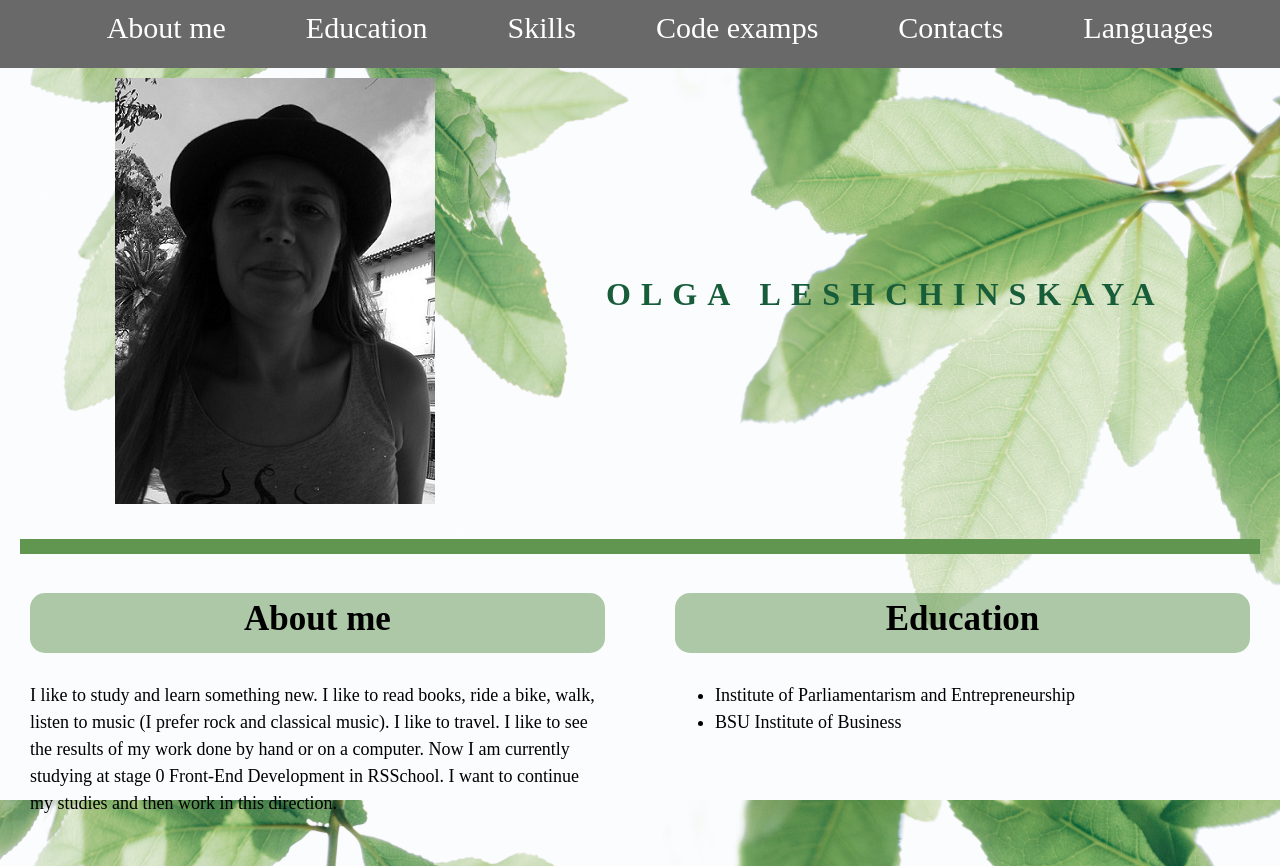
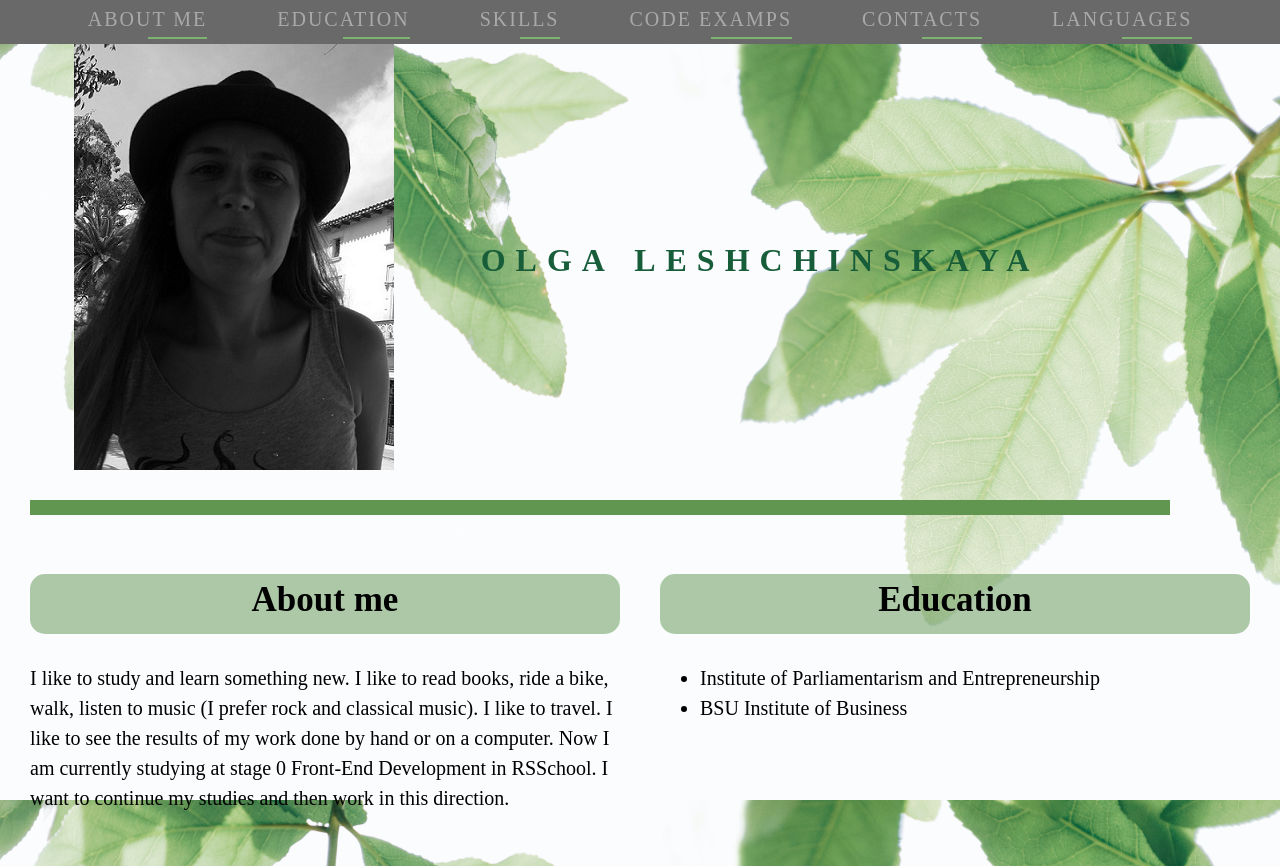
Before and after one commit to OlgaLeshchinskaya/rsschool-cv, a plain HTML site: page index.html in a window 1280 px wide. Shown: the top 866 px of the page. Drawn offline with Linux system fonts and the light colour scheme; a web font is replaced by a local one.

Commit message:
fix: change css files

```diff
--- a/style.css
+++ b/style.css
@@ -5,24 +5,23 @@
     font-weight: 300;
 }
 
-* {
+html {
     box-sizing: border-box;
    }
 
-html {
-	scroll-behavior: smooth;
+ *,
+ *::before,
+ *::after{
+     box-sizing:inherit;
  }
 
-body{
+body {
     display: flex;
     flex-direction: column;
     justify-content: space-between;
-    margin: 0;
+    margin: 0 auto;
     padding: 0;
-    min-height: 100vh;
-    min-width: 320px;
-    font-size: 18px;
-    font-weight: 400;
+    font-size: 20px;
     line-height: 1.5;
     background: url("assets/imagee.jpg");
     background-repeat: no-repeat;
@@ -32,10 +31,7 @@ body{
 
 header{
     background-color: #696969;
-}
 
-main{
-	margin: 0 auto;
 }
 
 footer{
@@ -47,32 +43,94 @@ footer{
 }
 
 .container {
-	max-width: 1440px;
-    margin: 0 auto;
-	min-height: 50px;
+    width: 100%; /*ширина*/
+    max-width: 1300px;/*макс ширина*/
+    padding: 20px;/*внутренние отступы*/
+    margin: 0 auto;/*горизонтальное центрирование*/
 }
 
 .nav-list {
-  display: flex;
-  justify-content: center;
-  align-items: center;
+   margin: 2px 0 5px;
+   padding: 2px 0 5px;
+   text-align: center;
    list-style: none;
 }
 
-.nav-link{
-	position: relative;
-	padding: 0 40px;
-	text-decoration: none;
-	font-size: 30px;
-    line-height: 20px;
-    color: #FFFFFF;
-	text-align: center;
-	transition: .3s;
+.nav-list li{
+    display: inline-block;
 }
 
-.nav a:hover {
+.nav-list li:after {
+   content: " ";
+   color: #7eb270;
+   display: inline-block;
+}
+
+.nav-list li:last-child:after {
+    content: none;
+}
+
+.nav-list a {
+    text-decoration: none;
+    letter-spacing: 2px;
+    position: relative;
+    margin: 0 30px 0 30px;
+    font-size: 20px;
+    text-transform: uppercase;
+    display: inline-block;
+    transition: color .3s;
+}
+
+.nav-list a:hover {
     background: #ddd;
     color: #A9A9A9;
+}
+
+.nav-list a,
+.nav-list a:visited {
+    color: #fbfcfe;
+}
+
+.nav-list a.nav-link {
+    color: #A9A9A9;
+}
+
+.nav-list a:before,
+.nav-list a:after {
+    content: "";
+    position: absolute;
+    height: 2px;
+    top: auto;
+    right: 10%;
+    bottom: -5px;
+    left: 50%;
+    background: #7eb270;
+    transition: .5s;
+ }
+
+.nav-list a:hover:before,
+.nav-link:before {
+    left: 0;
+}
+.nav-list a:hover:after,
+.nav-list
+.nav-link:after {
+    right: 0;
+}
+@media (max-width: 550px) {
+.nav-list {
+    padding-top: 0;
+}
+.nav-list li {
+    display: block;
+}
+.nav-list li:after {
+    content: none;
+}
+.nav-list a {
+   padding: 20px 0 20px;
+   margin: 0 30px;
+}
 }
 
 main {
@@ -85,10 +143,30 @@ main {
     justify-content: space-between;
 }
 
-.section {
-  width: calc(50% - 25px);
-  padding: 10px;
-  padding-bottom: 35px;
+.container:after {
+    content: ""; /*очистка потока для .container*/
+    display: table;
+    clear: both;
+}
+
+.section{
+    max-width: 1140px;
+    margin-right: 10px;
+    margin-left: 10px;
+    width: calc(50% - 30px);
+    float: left;
+    padding-bottom: 30px;
+    margin-bottom: 30px; /* отделить ряды друг от друга*/
+}
+
+.section:last-child {
+    margin-right: 0;
+}
+
+.section:after {
+    content: "";
+    display: table;
+    clear: both;
 }
 
 @media (max-width: 768px) {
@@ -97,7 +175,7 @@ main {
    }
 }
 
-@media (max-width: 1440px){
+@media (max-width: 1440px) {
  .container {
     padding: 0 20px;
    }
@@ -105,14 +183,6 @@ main {
 
  .link:hover {
    color: #5d7260;
-}
-
-.section-title {
-    margin-bottom: 20px;
-    font-size: 20px;
-    font-weight: 400;
-    text-transform: uppercase;
-    letter-spacing: 5px;
  }
 
 .section-profile {
@@ -131,12 +201,12 @@ main {
     text-transform: uppercase;
 }
 
-.frame{
-    height: 60px;
-    font-size: 35px;
-    text-align: center;
-    background-color: rgba(97, 150, 80, 0.5); /* Цвет фона */
-    border-radius: 15px; /* Радиус скругления */
+.section-title {
+    margin-bottom: 20px;
+    font-size: 25px;
+    font-weight: bold;
+    text-transform: uppercase;
+    letter-spacing: 5px;
 }
 
 .main-title {
@@ -145,7 +215,6 @@ main {
     margin-bottom: 20px;
     color:  #175d3a;
     font-size: 32px;
-    font-weight: 300;
     letter-spacing: 10px;
     line-height: 50px;
     word-spacing: 3px;
@@ -155,20 +224,28 @@ main {
 .main-title::after {
     content: "";
     position: absolute;
-    bottom: -19px;
+    bottom: -20px;
+    margin-left: -70px;
     left: 50%;
-    margin-left: -70px;
-    width: 140px;
+    width: 130px;
     height: 2px;
 }
 
-.image_rss{
+.frame {
+    height: 60px;
+    font-size: 35px;
+    text-align: center;
+    background-color: rgba(97, 150, 80, 0.5); /* Цвет фона */
+    border-radius: 15px; /* Радиус скругления */
+}
+
+.image_rss {
     float: right;
     margin-right: 20px;
     text-align: center;
 }
 
-.image_github{
+.image_github {
     text-align: center;
     float: left;
     margin-left: 20px;
```
Lines whose indentation alone changed are shown as unchanged.
